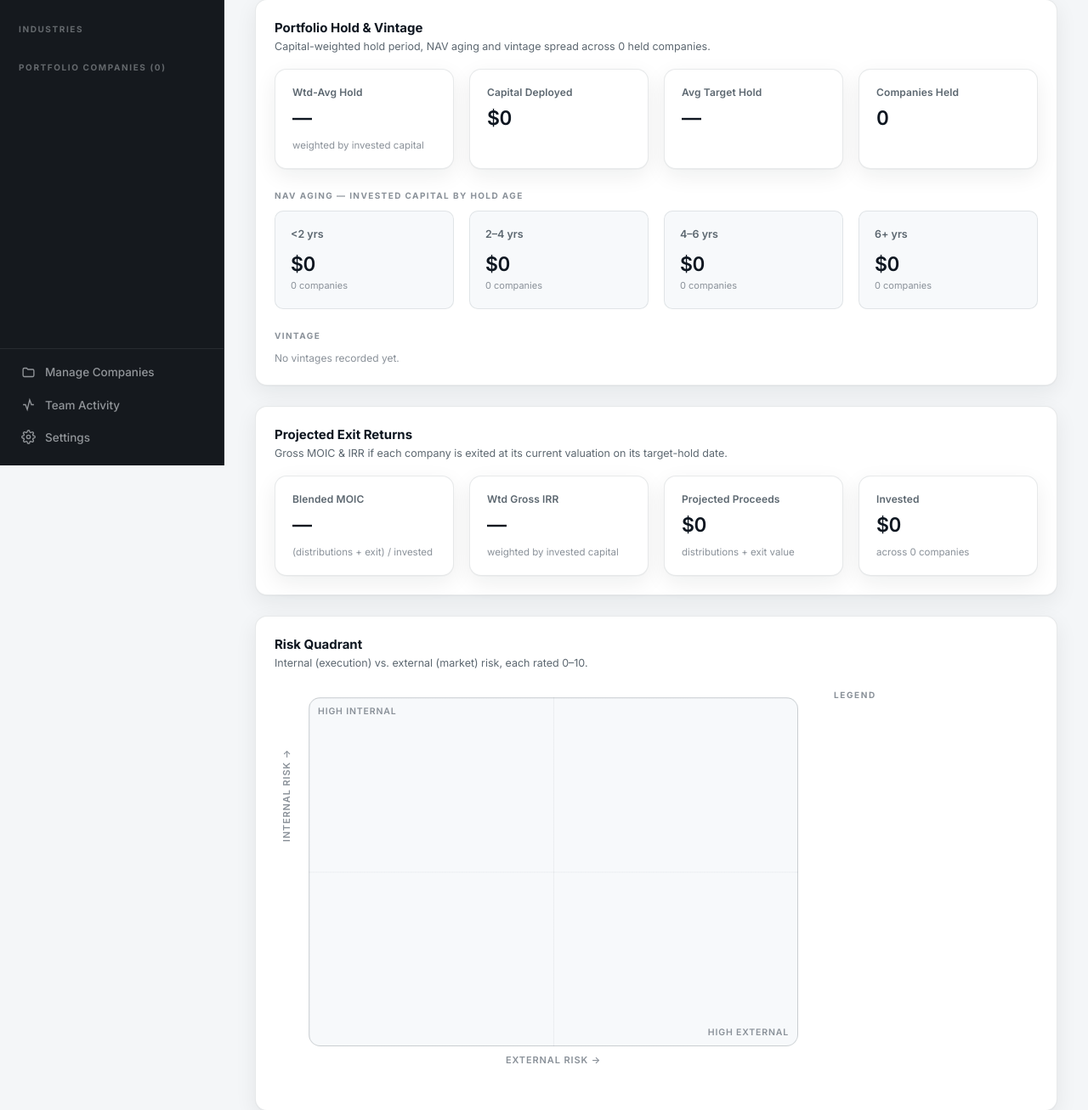
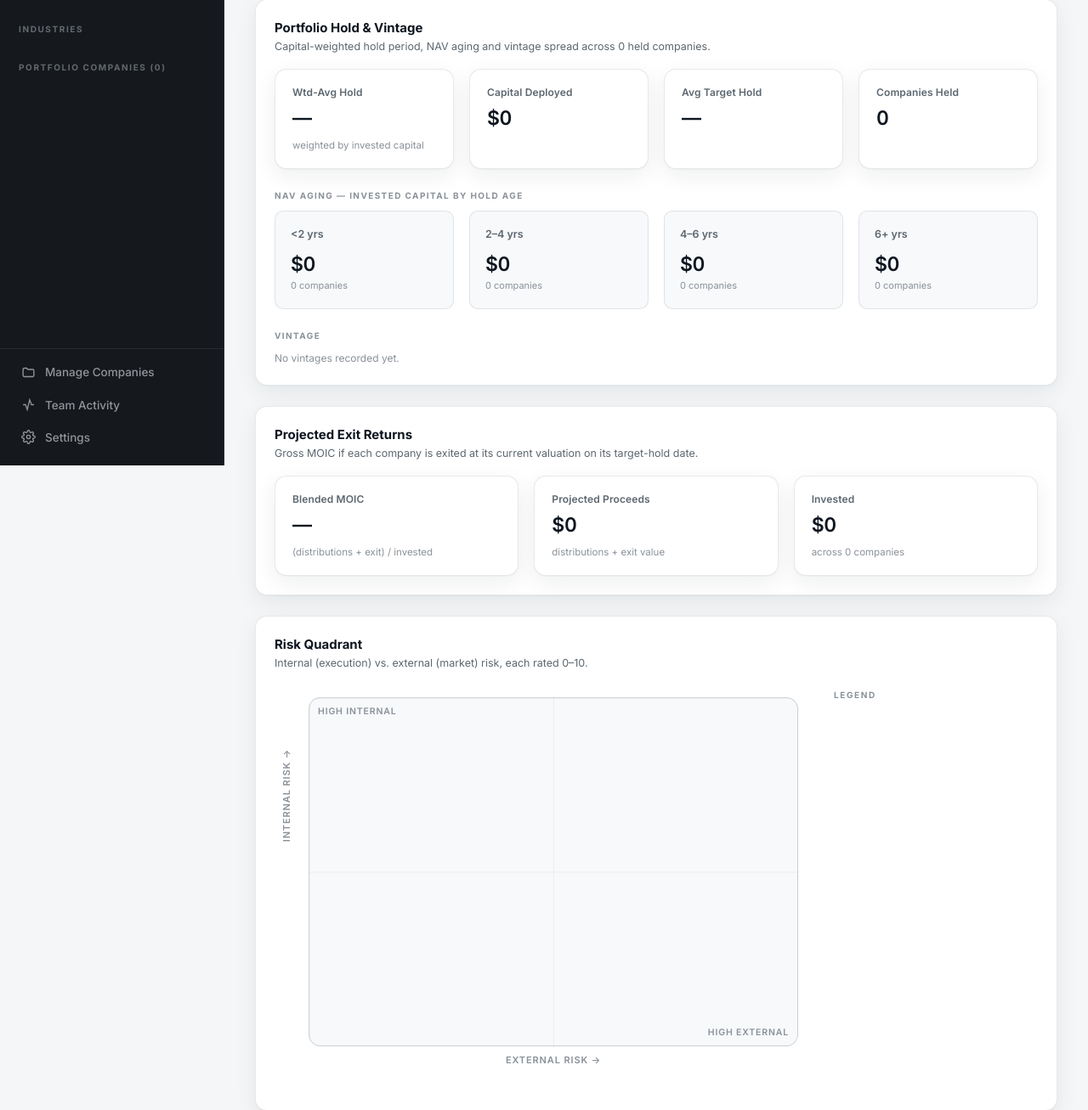
Before and after one commit to JavierEMendez/MaquinaDashboard, a Flask app: page /strategy in a window 1280 px wide. Shown: the part 252-1559 px from the top of the page at 85% size. Run offline with Flask 3, Linux system fonts and the light colour scheme; the visitor is signed in with stand-in values (Sample User, id 1); data that the repository does not hold is empty; some libraries are stand-ins or nearby versions.

Commit message:
Strategy: drop the projected-exit IRRs (per-company row and the Wtd Gross IRR tile); keep MOIC
Co-Authored-By: Claude Fable 5.1 <noreply@anthropic.com>

```diff
--- a/templates/strategy.html
+++ b/templates/strategy.html
@@ -56,7 +56,7 @@
       <span class="tnum" style="font-weight:600;{{ 'color:#D2452F;' if c.over_due }}">{{ '%.1f yrs'|format(c.hold_years) if c.hold_years is not none else '—' }}</span></div>
     {% if c.proj %}
     <div class="row between" style="font-size:12.5px;margin-top:8px;"><span class="muted">Proj. exit</span>
-      <span class="tnum" style="font-weight:600;color:var(--mq-accent);">{{ '%.2fx'|format(c.proj.moic) }}{% if c.proj.irr is not none %} · {{ '%.0f%% IRR'|format(c.proj.irr * 100) }}{% endif %}</span></div>
+      <span class="tnum" style="font-weight:600;color:var(--mq-accent);">{{ '%.2fx'|format(c.proj.moic) }}</span></div>
     {% endif %}
   </a>
   {% endfor %}
@@ -92,11 +92,10 @@
 <div class="card mb-24">
   <div class="card-head"><div>
     <div class="card-title">Projected Exit Returns</div>
-    <div class="card-sub">Gross MOIC &amp; IRR if each company is exited at its current valuation on its target-hold date.</div>
+    <div class="card-sub">Gross MOIC if each company is exited at its current valuation on its target-hold date.</div>
   </div></div>
-  <div class="grid grid-4">
+  <div class="grid grid-3">
     <div class="kpi"><div class="kpi-top"><span class="kpi-label">Blended MOIC</span></div><div class="kpi-value">{{ '%.2fx'|format(proj.moic) if proj.moic is not none else '—' }}</div><div class="kpi-foot"><span class="kpi-sub">(distributions + exit) / invested</span></div></div>
-    <div class="kpi"><div class="kpi-top"><span class="kpi-label">Wtd Gross IRR</span></div><div class="kpi-value">{{ '%.1f%%'|format(proj.irr * 100) if proj.irr is not none else '—' }}</div><div class="kpi-foot"><span class="kpi-sub">weighted by invested capital</span></div></div>
     <div class="kpi"><div class="kpi-top"><span class="kpi-label">Projected Proceeds</span></div><div class="kpi-value">{{ proj.proceeds | money }}</div><div class="kpi-foot"><span class="kpi-sub">distributions + exit value</span></div></div>
     <div class="kpi"><div class="kpi-top"><span class="kpi-label">Invested</span></div><div class="kpi-value">{{ proj.invested | money }}</div><div class="kpi-foot"><span class="kpi-sub">across {{ proj.n }} compan{{ 'y' if proj.n == 1 else 'ies' }}</span></div></div>
   </div>
```
